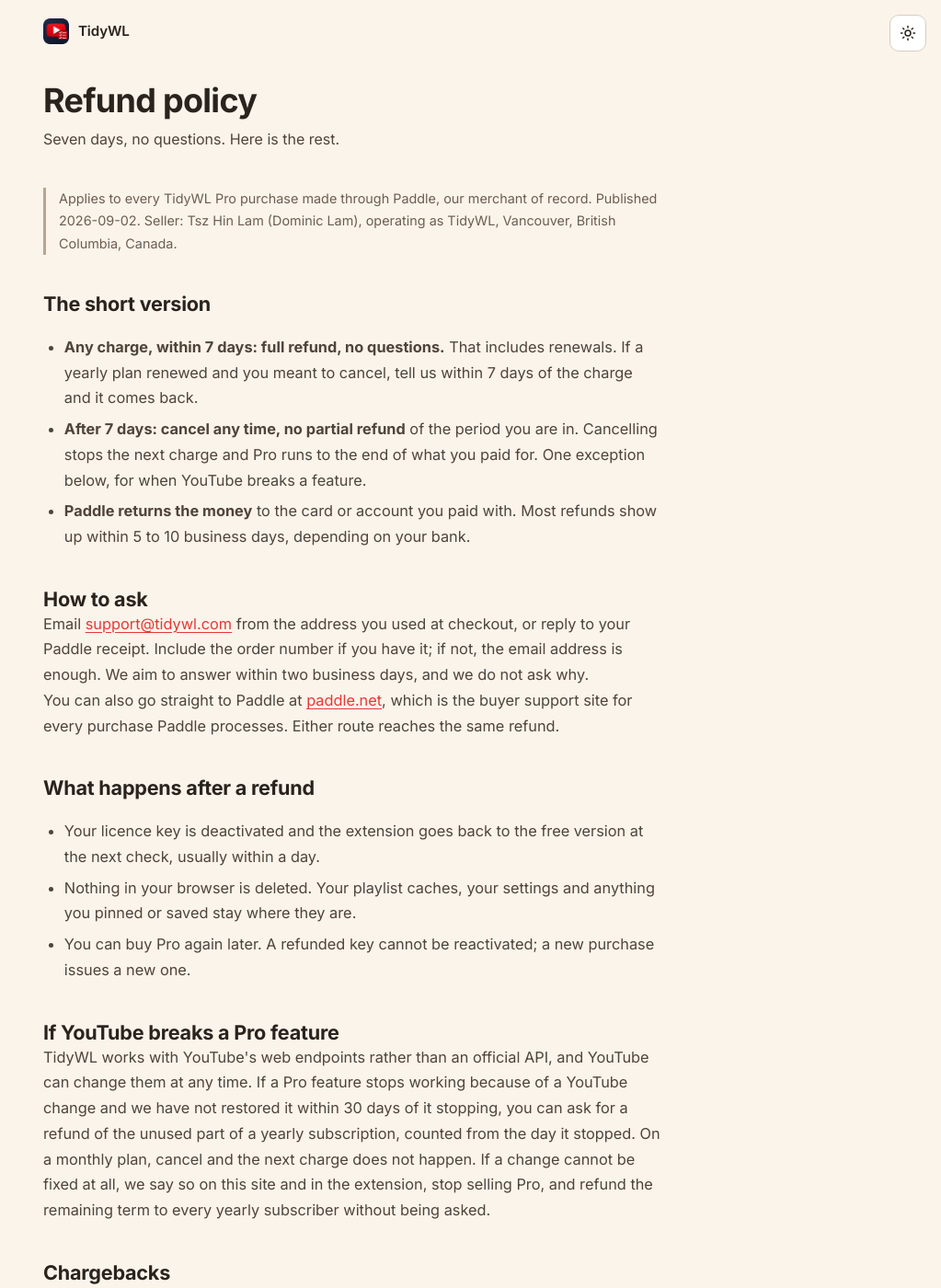
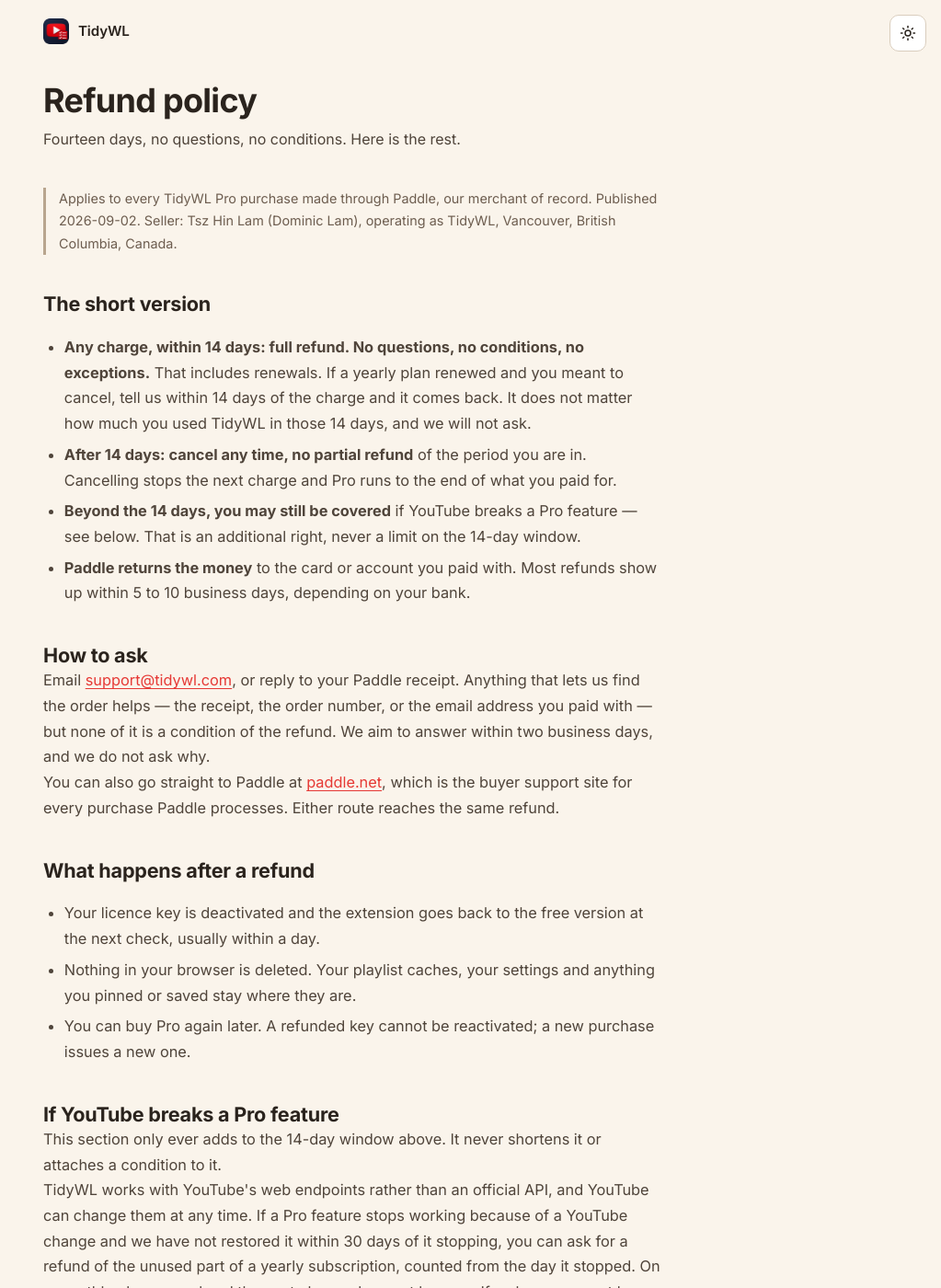
Before and after one commit to dominic-lam/tidywl-site, a Jekyll site: the page built from refunds/index.html, in a window 1280 px wide and 1400 px high. Shown: the whole window at 92% size, without its empty margins (257-1280 px from the left). Built offline with Jekyll 4.4.1, drawn with Linux system fonts in a browser that asks for light colours; some of the changed text lies outside the part shown.

Commit message:
Refund window 7 days -> 14, unconditional, as Paddle requires
Paddle's policy review came back asking for a minimum 14-day window "with no
exceptions or conditions". Changed on all three pages that carried the claim,
not just the refund policy: a reviewer who reads terms or pricing and finds
seven days is a second round trip.

"No conditions" read strictly. Emailing from the checkout address is now a
suggestion rather than a requirement, and the YouTube-breakage clause — which
offers refunds BEYOND 14 days — says in its own sentence that it only ever adds
to the window and never limits it. That clause is the one thing on the page a
reviewer could mistake for a condition.

The extension is retroactive, in the customer's favour. That costs nothing at
zero subscribers and would cost something later.

Also narrows the Pro page's undo copy from "removals" to "deletions", pending
since the feature shipped: undo covers deletions only, because an unlike is a
different endpoint and offering a restore the code cannot perform is worse than
offering nothing.

Co-Authored-By: Claude Opus 5 (1M context) <noreply@anthropic.com>
Claude-Session: https://claude.ai/code/session_01FmaMFjGpyAQKHYyVdi3jSt

```diff
--- a/refunds/index.html
+++ b/refunds/index.html
@@ -1,25 +1,26 @@
 ---
 layout: default
 title: Refund Policy
-description: Seven days, no questions, on every TidyWL Pro charge. How to ask, how long it takes, and what happens if YouTube breaks a feature.
+description: Fourteen days, no questions, no conditions, on every TidyWL Pro charge. How to ask, how long it takes, and what happens if YouTube breaks a feature.
 permalink: /refunds/
 ---
 <section class="blog-wrap">
   <h1 class="blog-title">Refund policy</h1>
-  <p class="blog-subtitle">Seven days, no questions. Here is the rest.</p>
+  <p class="blog-subtitle">Fourteen days, no questions, no conditions. Here is the rest.</p>
 
   <div class="post-body">
     <p class="privacy-meta">Applies to every TidyWL Pro purchase made through Paddle, our merchant of record. Published 2026-09-02. Seller: Tsz Hin Lam (Dominic Lam), operating as TidyWL, Vancouver, British Columbia, Canada.</p>
 
     <h2>The short version</h2>
     <ul>
-      <li><strong>Any charge, within 7 days: full refund, no questions.</strong> That includes renewals. If a yearly plan renewed and you meant to cancel, tell us within 7 days of the charge and it comes back.</li>
-      <li><strong>After 7 days: cancel any time, no partial refund</strong> of the period you are in. Cancelling stops the next charge and Pro runs to the end of what you paid for. One exception below, for when YouTube breaks a feature.</li>
+      <li><strong>Any charge, within 14 days: full refund. No questions, no conditions, no exceptions.</strong> That includes renewals. If a yearly plan renewed and you meant to cancel, tell us within 14 days of the charge and it comes back. It does not matter how much you used TidyWL in those 14 days, and we will not ask.</li>
+      <li><strong>After 14 days: cancel any time, no partial refund</strong> of the period you are in. Cancelling stops the next charge and Pro runs to the end of what you paid for.</li>
+      <li><strong>Beyond the 14 days, you may still be covered</strong> if YouTube breaks a Pro feature — see below. That is an additional right, never a limit on the 14-day window.</li>
       <li><strong>Paddle returns the money</strong> to the card or account you paid with. Most refunds show up within 5 to 10 business days, depending on your bank.</li>
     </ul>
 
     <h2>How to ask</h2>
-    <p>Email <a href="mailto:support@tidywl.com">support@tidywl.com</a> from the address you used at checkout, or reply to your Paddle receipt. Include the order number if you have it; if not, the email address is enough. We aim to answer within two business days, and we do not ask why.</p>
+    <p>Email <a href="mailto:support@tidywl.com">support@tidywl.com</a>, or reply to your Paddle receipt. Anything that lets us find the order helps — the receipt, the order number, or the email address you paid with — but none of it is a condition of the refund. We aim to answer within two business days, and we do not ask why.</p>
     <p>You can also go straight to Paddle at <a href="https://paddle.net" target="_blank" rel="noopener">paddle.net</a>, which is the buyer support site for every purchase Paddle processes. Either route reaches the same refund.</p>
 
     <h2>What happens after a refund</h2>
@@ -30,6 +31,7 @@ permalink: /refunds/
     </ul>
 
     <h2>If YouTube breaks a Pro feature</h2>
+    <p>This section only ever adds to the 14-day window above. It never shortens it or attaches a condition to it.</p>
     <p>TidyWL works with YouTube's web endpoints rather than an official API, and YouTube can change them at any time. If a Pro feature stops working because of a YouTube change and we have not restored it within 30 days of it stopping, you can ask for a refund of the unused part of a yearly subscription, counted from the day it stopped. On a monthly plan, cancel and the next charge does not happen. If a change cannot be fixed at all, we say so on this site and in the extension, stop selling Pro, and refund the remaining term to every yearly subscriber without being asked.</p>
 
     <h2>Chargebacks</h2>
@@ -37,13 +39,14 @@ permalink: /refunds/
 
     <h2>Changes to this policy</h2>
     <ul>
+      <li><strong>2026-09-03</strong> — refund window extended from 7 days to 14, and stated as unconditional. Applies to every charge, including any made under the previous version.</li>
       <li><strong>2026-09-02</strong> — first version, published ahead of the Pro launch.</li>
     </ul>
-    <p>A change to this policy never applies to a charge made before the change.</p>
+    <p>A change to this policy never applies to a charge made before the change, unless the change is in your favour — as the move from 7 days to 14 was.</p>
   </div>
 
   <div class="post-footer">
-    <p>Questions? <a href="mailto:support@tidywl.com">support@tidywl.com</a>. See also the <a href="/terms/">terms of sale</a> and the <a href="/privacy/">privacy policy</a>.</p>
+    <p>Questions? <a href="mailto:support@tidywl.com">support@tidywl.com</a>. See also the <a href="/pro/">pricing</a>, the <a href="/terms/">terms of sale</a> and the <a href="/privacy/">privacy policy</a>.</p>
   </div>
 </section>
 
--- a/terms/index.html
+++ b/terms/index.html
@@ -17,7 +17,7 @@ permalink: /terms/
       <li><strong>Pro is billed monthly or yearly and you can cancel any time.</strong> Access runs to the end of the period you paid for.</li>
       <li><strong>Paddle takes the payment.</strong> Paddle is the merchant of record: it charges your card, works out any tax, sends the receipt and handles refunds.</li>
       <li><strong>TidyWL talks to YouTube the way YouTube's own web app does, not through an official API.</strong> YouTube can change that at any time. We fix what we can. If we cannot, you can cancel and, on a yearly plan, get the unused part back.</li>
-      <li><strong>Seven days, no questions.</strong> Every charge has a 7-day full-refund window. Details on the <a href="/refunds/">refund policy</a>.</li>
+      <li><strong>Fourteen days, no questions, no conditions.</strong> Every charge has a 14-day full-refund window, with no exceptions. Details on the <a href="/refunds/">refund policy</a>.</li>
       <li><strong>TidyWL is not affiliated with YouTube or Google.</strong></li>
     </ul>
 
@@ -66,7 +66,7 @@ permalink: /terms/
     </ul>
 
     <h2>Refunds</h2>
-    <p>Every charge, first payment or renewal, has a 7-day window in which you can ask for a full refund, no questions asked. After that, cancelling stops the next charge and Pro runs to the end of the period you paid for. The full rules, including how to ask and how long Paddle takes to return the money, are on the <a href="/refunds/">refund policy</a> page.</p>
+    <p>Every charge, first payment or renewal, has a 14-day window in which you can ask for a full refund. No questions, no conditions and no exceptions — how much you used TidyWL in that time makes no difference. After that, cancelling stops the next charge and Pro runs to the end of the period you paid for. The full rules, including how to ask and how long Paddle takes to return the money, are on the <a href="/refunds/">refund policy</a> page.</p>
 
     <h2>Privacy</h2>
     <p>What the extension keeps in your browser, what it sends to tidywl.com and what it never sends are set out in the <a href="/privacy/">privacy policy</a>. Paddle's handling of your payment details is covered by <a href="https://www.paddle.com/legal/privacy" target="_blank" rel="noopener">Paddle's privacy policy</a>; we never see your card number.</p>
```
Also changed, not shown: pro/index.html (+6 -6 lines).
